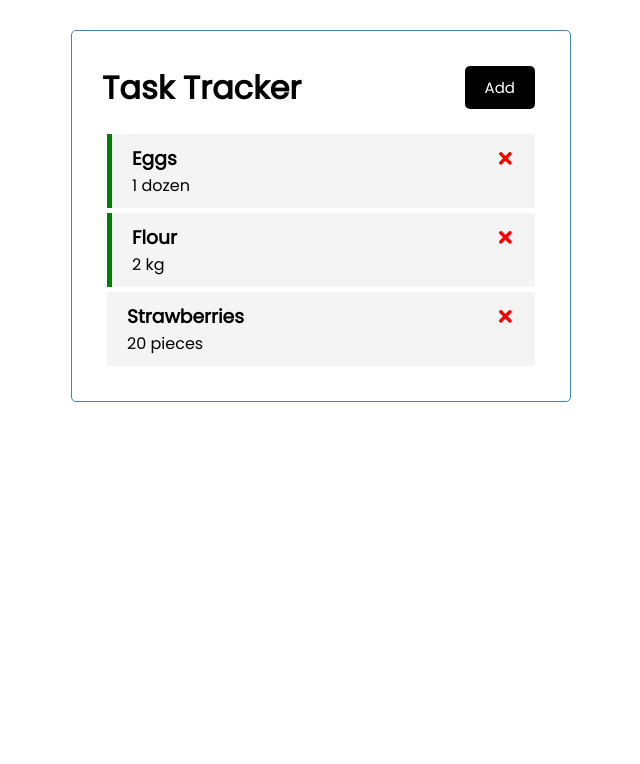
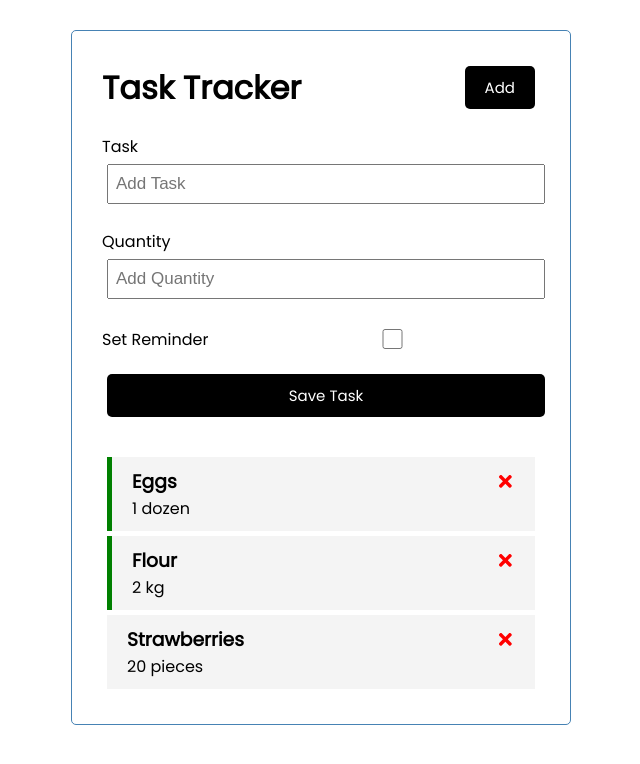
Before and after one commit to Lavelliane/react-sessions-prep, a React (Create React App) app: page / in a window 1280 px wide. Shown: the top 764 px of the page, without its empty margins (319-959 px from the left). Built offline with nearby package versions, Linux system fonts and the light colour scheme.

Commit message:
[Lex][Feat] Created shopping list form

```diff
--- a/src/App.js
+++ b/src/App.js
@@ -1,3 +1,4 @@
+import AddEntry from "./components/AddEntry";
 import Header from "./components/Header";
 import ShoppingList from "./components/ShoppingList";
 
@@ -5,6 +6,7 @@ function App() {
   return (
     <div className="container">
       <Header title="Task Tracker" />
+      <AddEntry />
       <ShoppingList />
     </div>
   );
--- /dev/null
+++ b/src/components/AddEntry.js
@@ -0,0 +1,24 @@
+import React from "react";
+
+function AddEntry() {
+  return (
+    <form className="add-form">
+      <div className="form-control">
+        <label htmlFor="task">Task</label>
+        <input id="task" type="text" placeholder="Add Task" />
+      </div>
+      <div className="form-control">
+        <label htmlFor="quantity">Quantity</label>
+        <input id="quantity" type="text" placeholder="Add Quantity" />
+      </div>
+      <div className="form-control form-control-check">
+        <label htmlFor="reminder">Set Reminder</label>
+        <input id="reminder" type="checkbox" />
+      </div>
+
+      <input type="submit" value="Save Task" className="btn btn-block" />
+    </form>
+  );
+}
+
+export default AddEntry;
```
